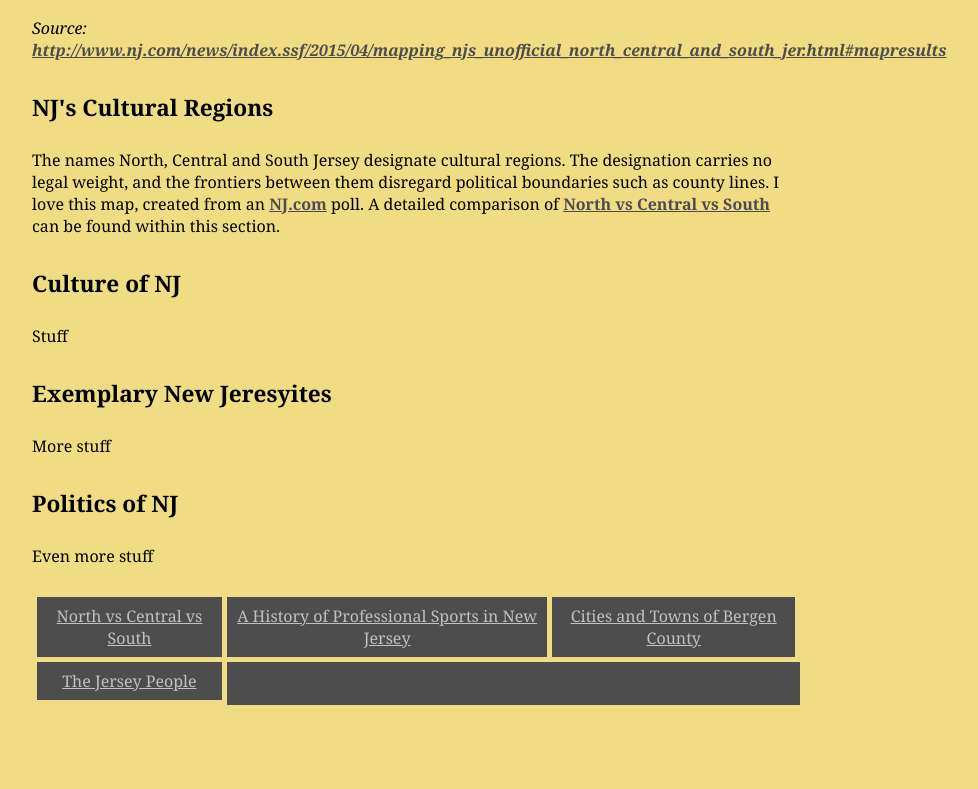
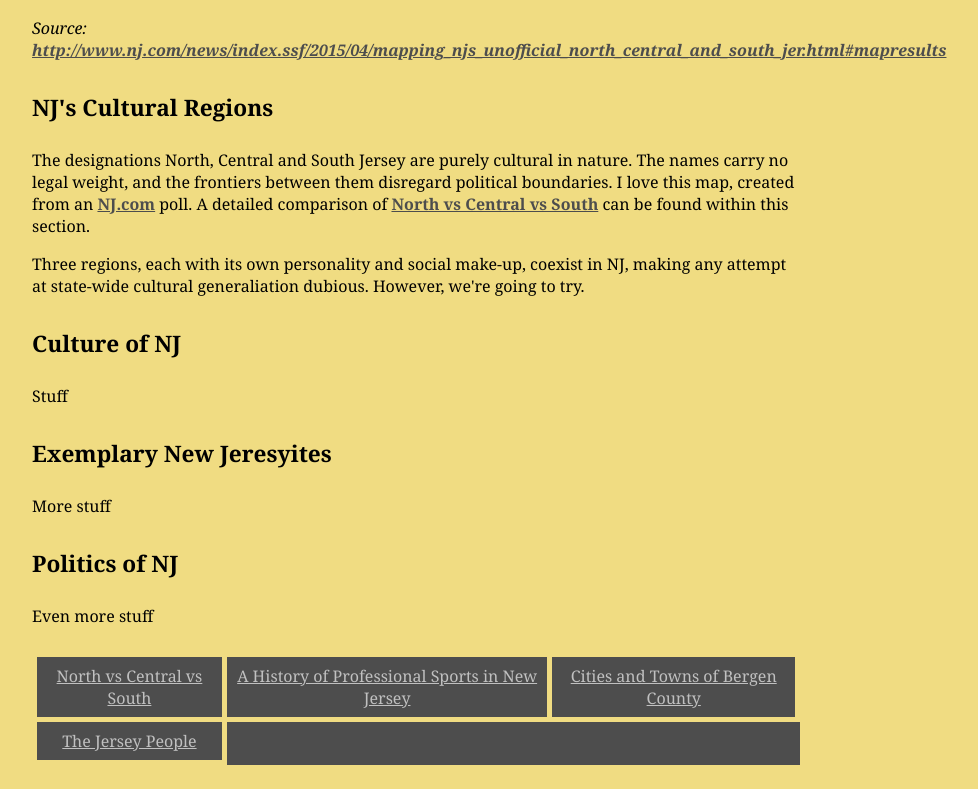
Before and after one commit to jonfried/oakafee.github.io, a Jekyll site: the page built from people.html, in a window 1280 px wide and 900 px high, scrolled down 761 px, cut to the strip 111-900 px from the top of the window. Shown: the whole strip, without its empty margins (224-1202 px from the left). Built offline with Jekyll 4.4.1, drawn with Linux system fonts in a browser that asks for light colours; before the commit the page ends 1602 px from its top, so only the background shows below that.

Commit message:
Update people.html

```diff
--- a/people.html
+++ b/people.html
@@ -8,7 +8,9 @@
 
 <h2>NJ's Cultural Regions</h2>
 
-<p>The names North, Central and South Jersey designate cultural regions. The designation carries no legal weight, and the frontiers between them disregard political boundaries such as county lines. I love this map, created from an <a href="http://www.nj.com">NJ.com</a> poll. A detailed comparison of <a href="http://interpretation-of-nj.com{% post_url 2016-09-14-north-central-south %}">North vs Central vs South</a> can be found within this section. </p>
+<p>The designations North, Central and South Jersey are purely cultural in nature. The names carry no legal weight, and the frontiers between them disregard political boundaries. I love this map, created from an <a href="http://www.nj.com">NJ.com</a> poll. A detailed comparison of <a href="http://interpretation-of-nj.com{% post_url 2016-09-14-north-central-south %}">North vs Central vs South</a> can be found within this section. </p>
+
+<p>Three regions, each with its own personality and social make-up, coexist in NJ, making any attempt at state-wide cultural generaliation dubious. However, we're going to try.</p>
 
 <h2>Culture of NJ</h2>
 
```
